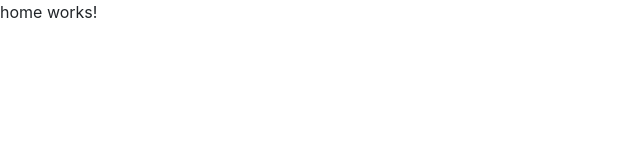
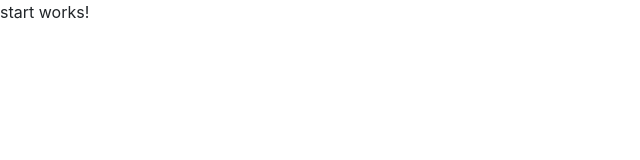
Before and after one commit to novilove/final3, an Angular app in the folder final/: page /inicio in a window 1280 px wide. Shown: the top 160 px of the page, without its empty margins (0-640 px from the left). Built offline with nearby package versions, Linux system fonts and the light colour scheme.

Commit message:
comenzamos ahora si

```diff
--- /dev/null
+++ b/final/src/app/component/login/login.component.html
@@ -0,0 +1 @@
+<p>login works!</p>
--- /dev/null
+++ b/final/src/app/component/login/login.component.ts
@@ -0,0 +1,15 @@
+import { Component, OnInit } from '@angular/core';
+
+@Component({
+  selector: 'app-login',
+  templateUrl: './login.component.html',
+  styleUrls: ['./login.component.css']
+})
+export class LoginComponent implements OnInit {
+
+  constructor() { }
+
+  ngOnInit() {
+  }
+
+}
--- /dev/null
+++ b/final/src/app/component/start/start.component.html
@@ -0,0 +1 @@
+<p>start works!</p>
--- /dev/null
+++ b/final/src/app/component/start/start.component.ts
@@ -0,0 +1,15 @@
+import { Component, OnInit } from '@angular/core';
+
+@Component({
+  selector: 'app-start',
+  templateUrl: './start.component.html',
+  styleUrls: ['./start.component.css']
+})
+export class StartComponent implements OnInit {
+
+  constructor() { }
+
+  ngOnInit() {
+  }
+
+}
```
Also changed, not shown: final/src/app/app.module.ts (+10 -2 lines), final/src/app/component/login/login.component.css (added), final/src/app/component/start/start.component.css (added).
